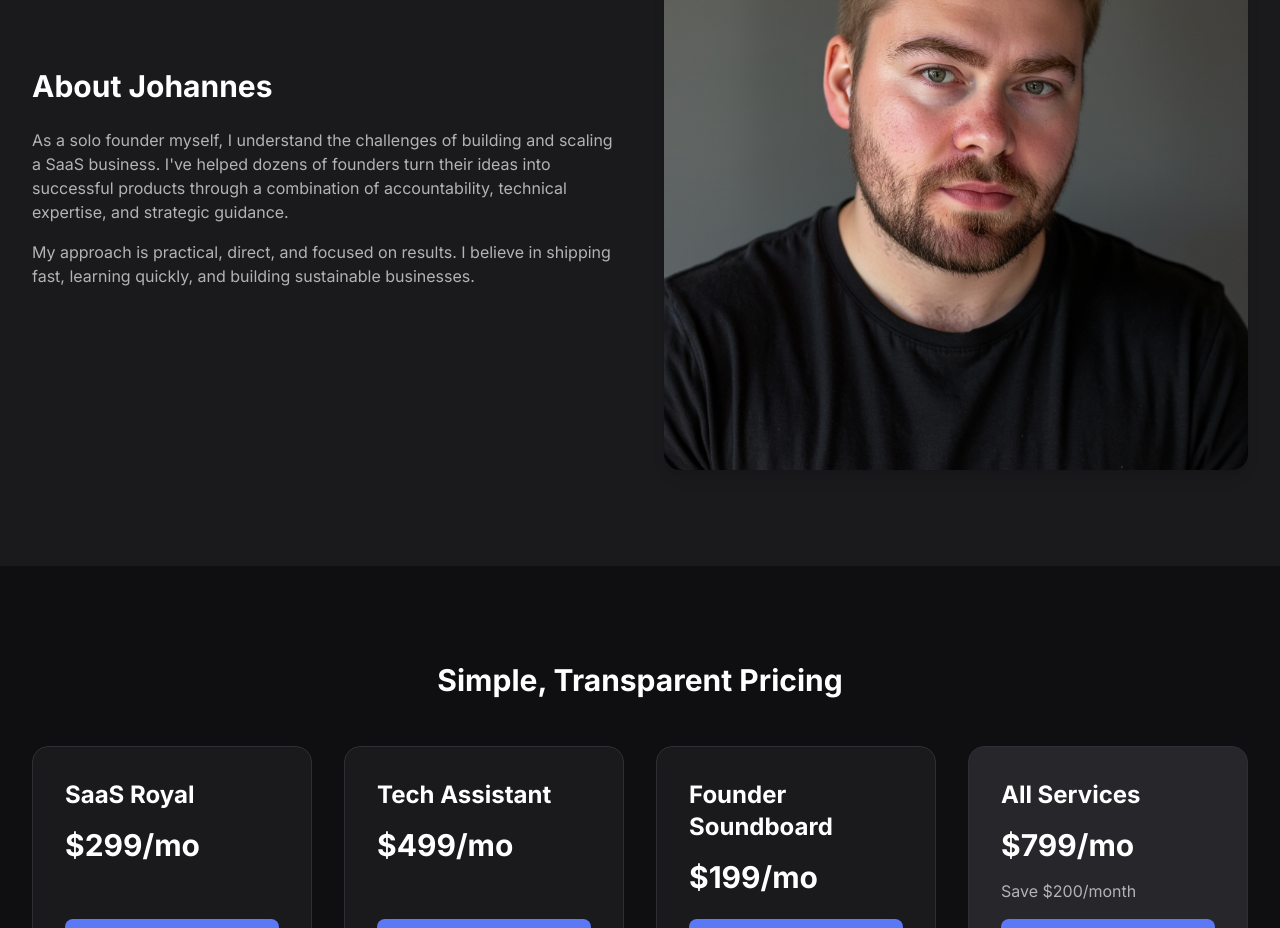
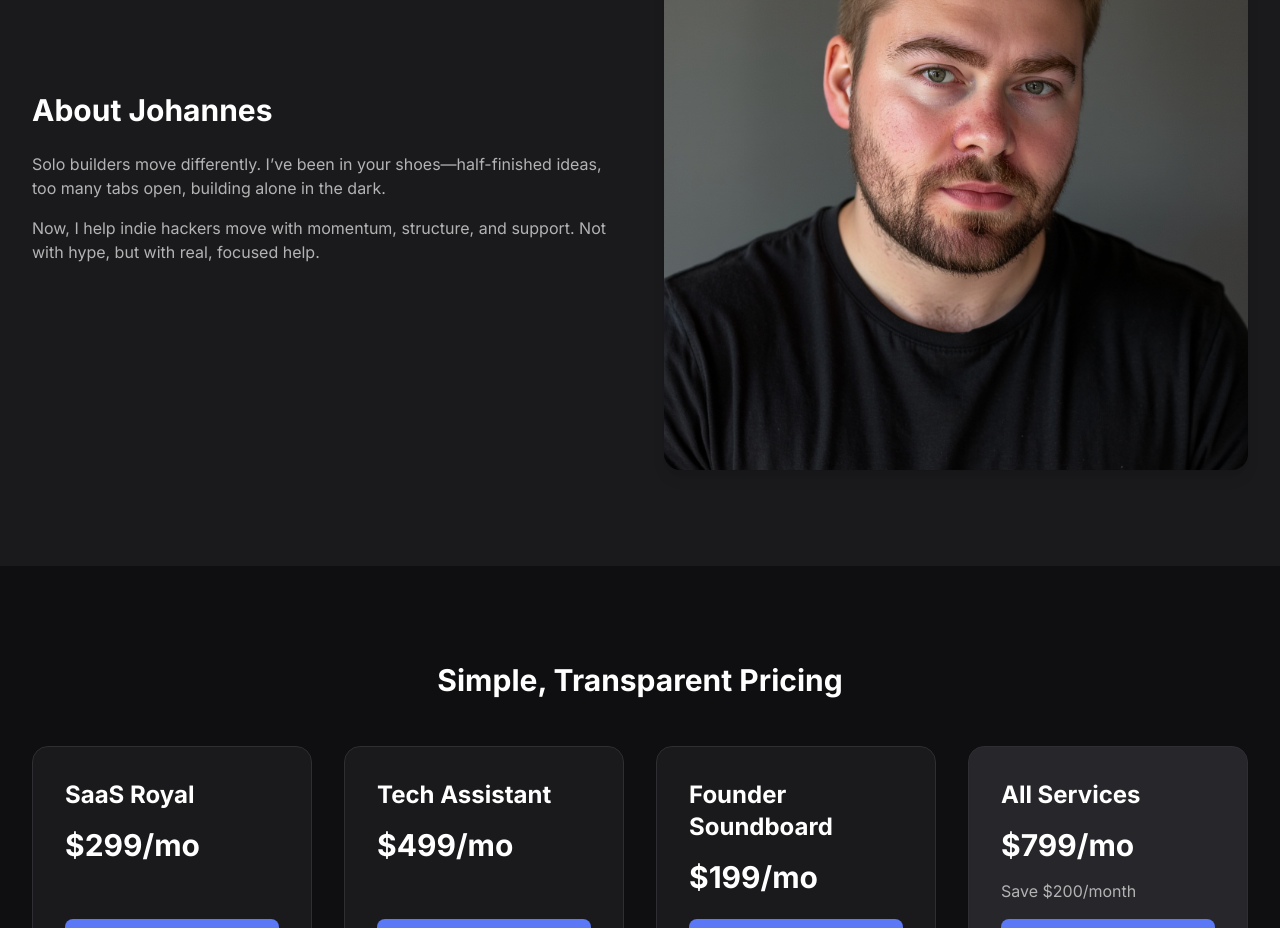
Before and after one commit to JohannesBorge/borge, a Next.js app: page / in a window 1280 px wide. Shown: the part 1800-2728 px from the top of the page. Built offline with nearby package versions, Linux system fonts and the light colour scheme.

Commit message:
Update content and styling

```diff
--- a/app/page.tsx
+++ b/app/page.tsx
@@ -93,10 +93,10 @@ export default function Home() {
             <div className="animate-fade-in-right">
               <h2 className="text-3xl font-bold mb-6 text-text-primary">About Johannes</h2>
               <p className="text-text-secondary mb-4">
-                As a solo founder myself, I understand the challenges of building and scaling a SaaS business. I've helped dozens of founders turn their ideas into successful products through a combination of accountability, technical expertise, and strategic guidance.
+              Solo builders move differently. I’ve been in your shoes—half-finished ideas, too many tabs open, building alone in the dark.
               </p>
               <p className="text-text-secondary">
-                My approach is practical, direct, and focused on results. I believe in shipping fast, learning quickly, and building sustainable businesses.
+              Now, I help indie hackers move with momentum, structure, and support. Not with hype, but with real, focused help.
               </p>
             </div>
             <div className="relative aspect-square animate-fade-in-left">
```
